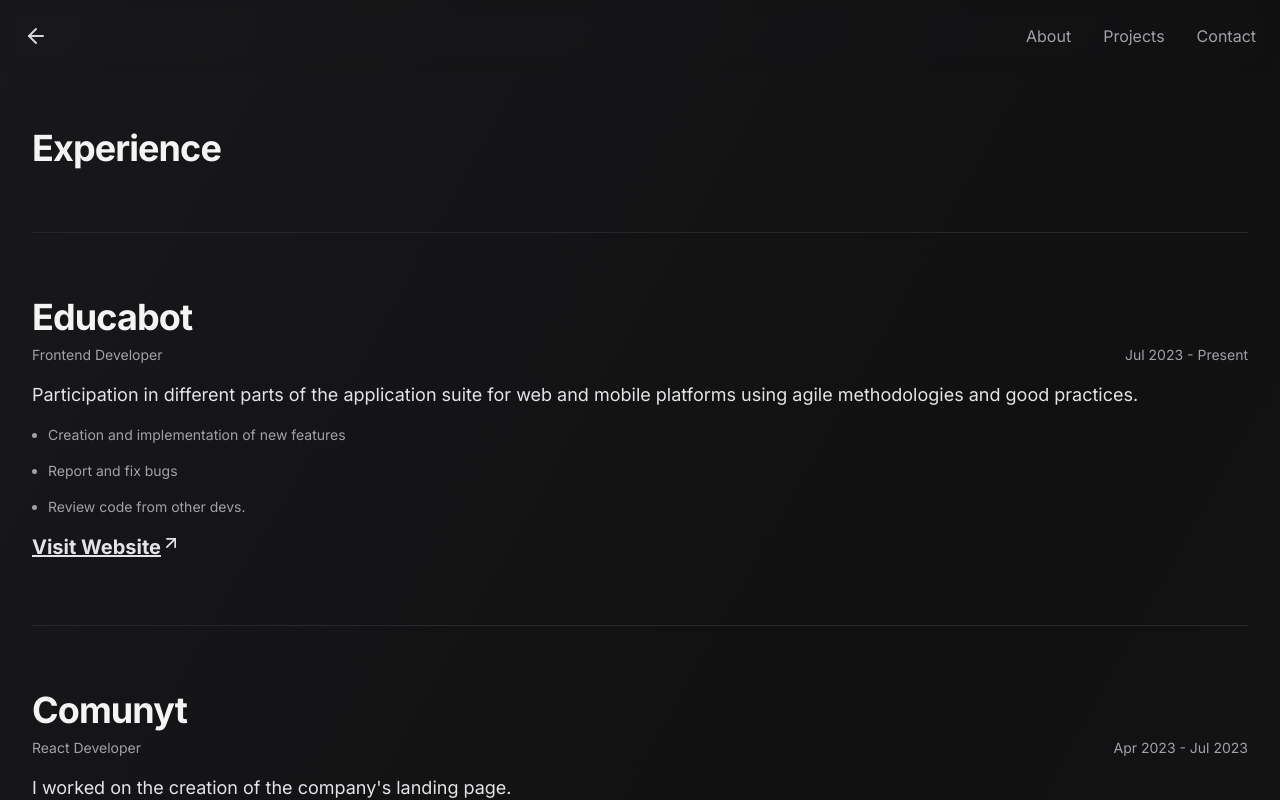
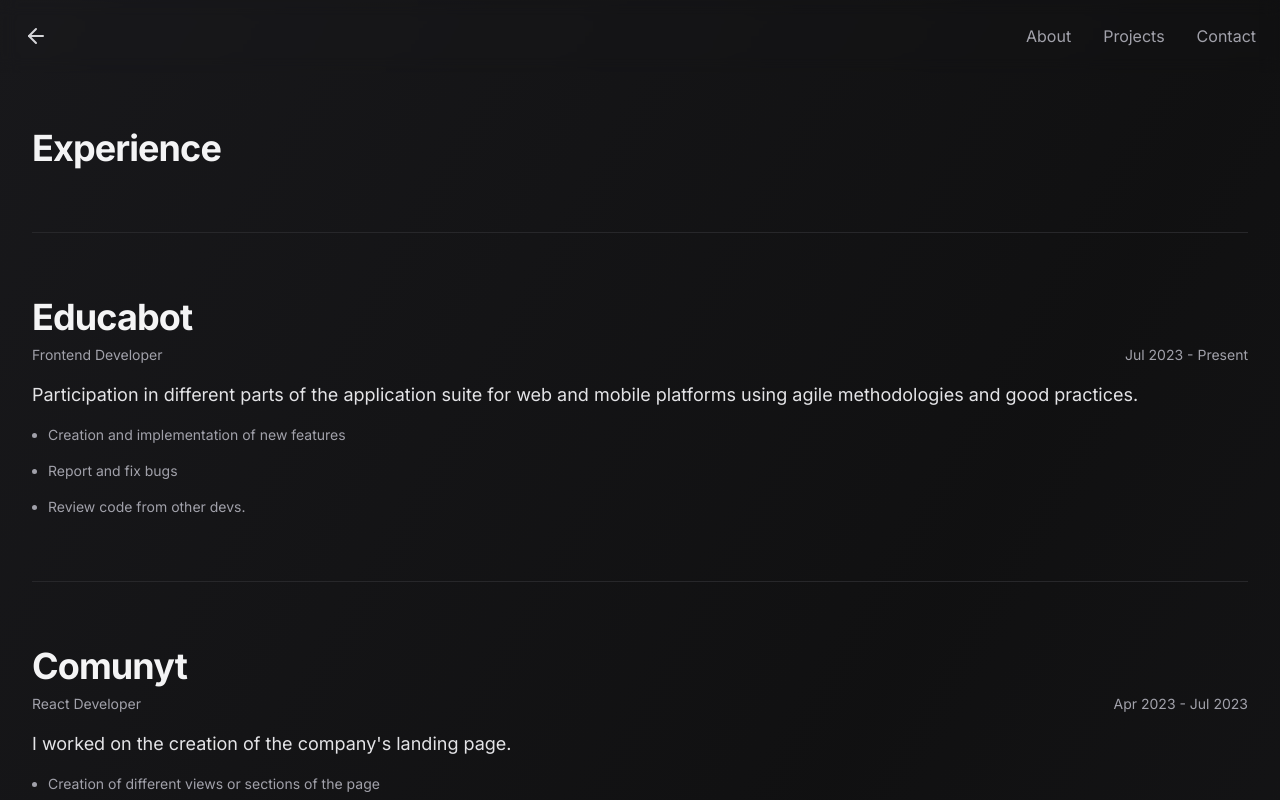
Before and after one commit to Santipac/Portfolio, a Next.js app: page /en/experience in a window 1280 px wide. Shown: the top 800 px of the page. Built offline with nearby package versions, Linux system fonts and the light colour scheme; what tailwindcss-debug-screens would draw is missing.

Commit message:
resolving some conditionally render problem

```diff
--- a/app/[lang]/experience/page.tsx
+++ b/app/[lang]/experience/page.tsx
@@ -42,7 +42,7 @@
                     <li key={task}>{task}</li>
                   ))}
                 </ul>
-                {exp.link !== null && (
+                {exp.link && (
                   <Link
                     href={exp.link}
                     className="font-bold text-xl hover:text-sky-500 transition-colors underline flex text-zinc-200"
```
